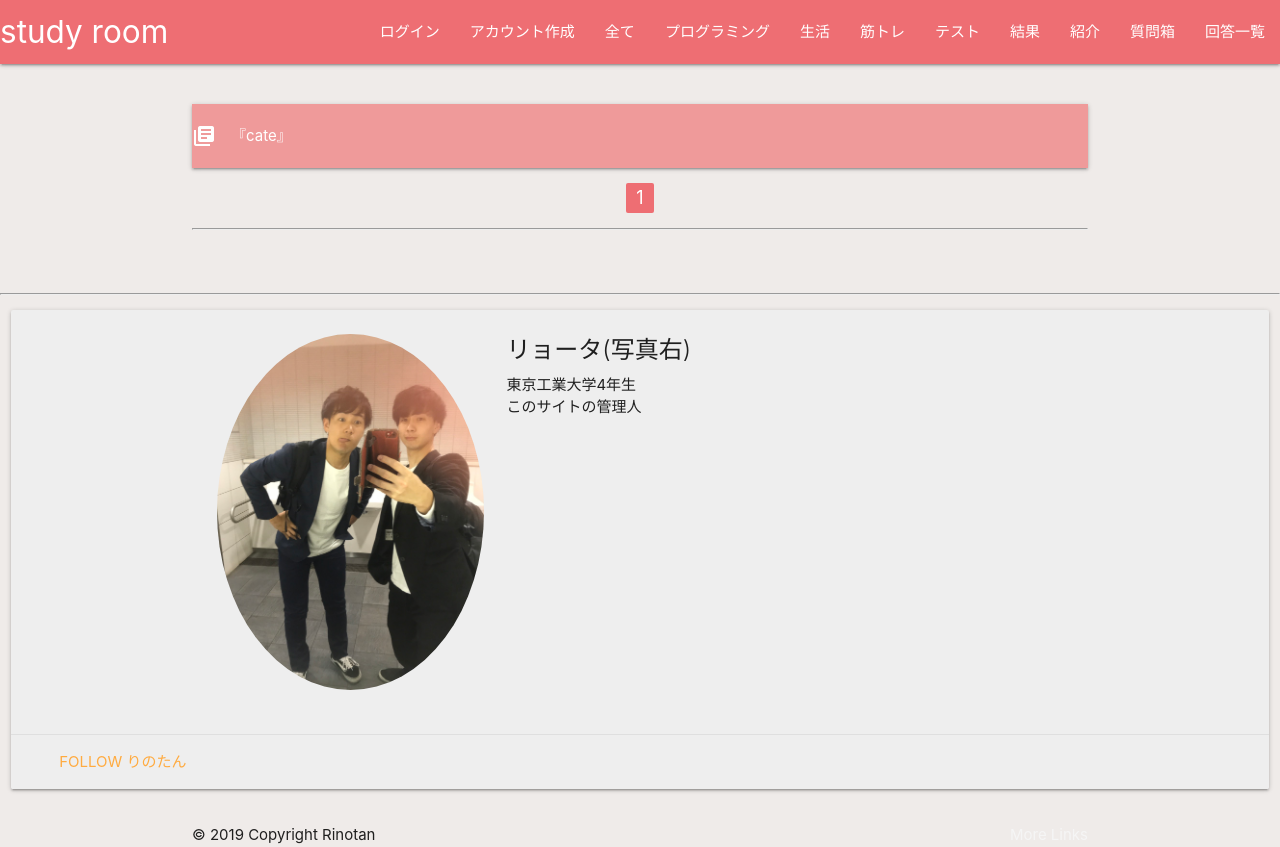
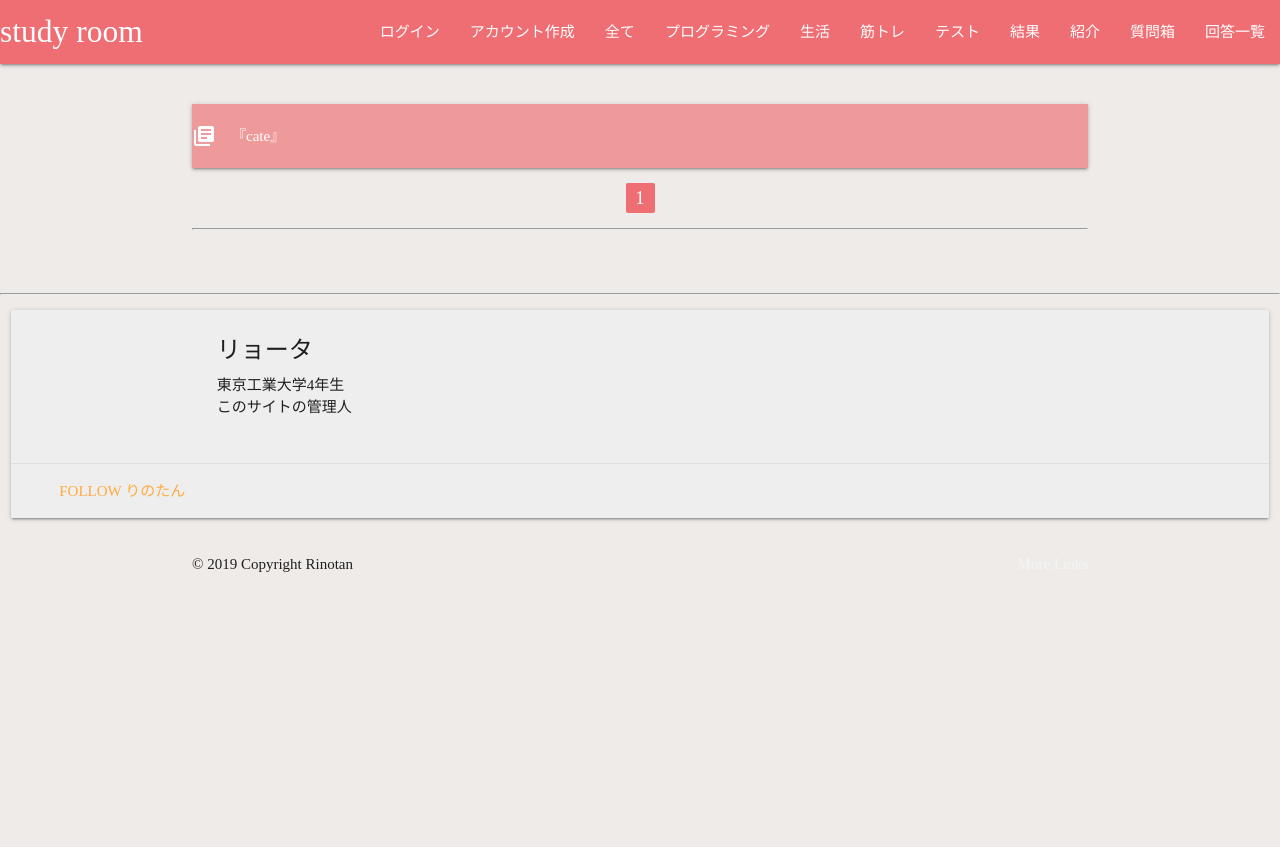
Before and after one commit to esakiryota/my-second-blog, a Django app: page /category/ in a window 1280 px wide. After the commit the page ends 572 px from the top, so only its background shows below. Run offline with Django 3.2, Linux system fonts and the light colour scheme; data that the repository does not hold is empty; some libraries are stand-ins or nearby versions; some web fonts are replaced.

Commit message:
font更新

```diff
--- a/practiceblog/templates/practiceblog/base.html
+++ b/practiceblog/templates/practiceblog/base.html
@@ -14,6 +14,15 @@
         <!--Let browser know website is optimized for mobile-->
         <meta name="viewport" content="width=device-width, initial-scale=1.0"/>
         <link rel="stylesheet" href="{% static 'css/blog.css' %}">
+        <style>
+          @font-face {
+    font-family: 'Myfont';
+    src: url(/static/font/03SmartFontUI.ttf);
+  }
+  body {
+    font-family: 'Myfont';
+  }
+        </style>
     <body>
       <body class="brown lighten-5">
         <header>
@@ -127,12 +136,8 @@
                   <div class="card-content">
                     <div class="container">
                       <div class="row">
-                        <div class="col s4">
-                          <!-- <img scr="{% static 'img/my_image.jpg' %}"> -->
-                          <img src="{% static 'img/my_image.jpg' %}" alt="" class="circle responsive-img">
-                        </div>
                         <div class="col s8">
-                          <span class="card-title">リョータ(写真右)</span>
+                          <span class="card-title">リョータ</span>
                           <p>東京工業大学4年生<br>このサイトの管理人</p>
                         </div>
                       </div>
```
Also changed, not shown: practiceblog/static/css/blog.css (added), 3 other files.
